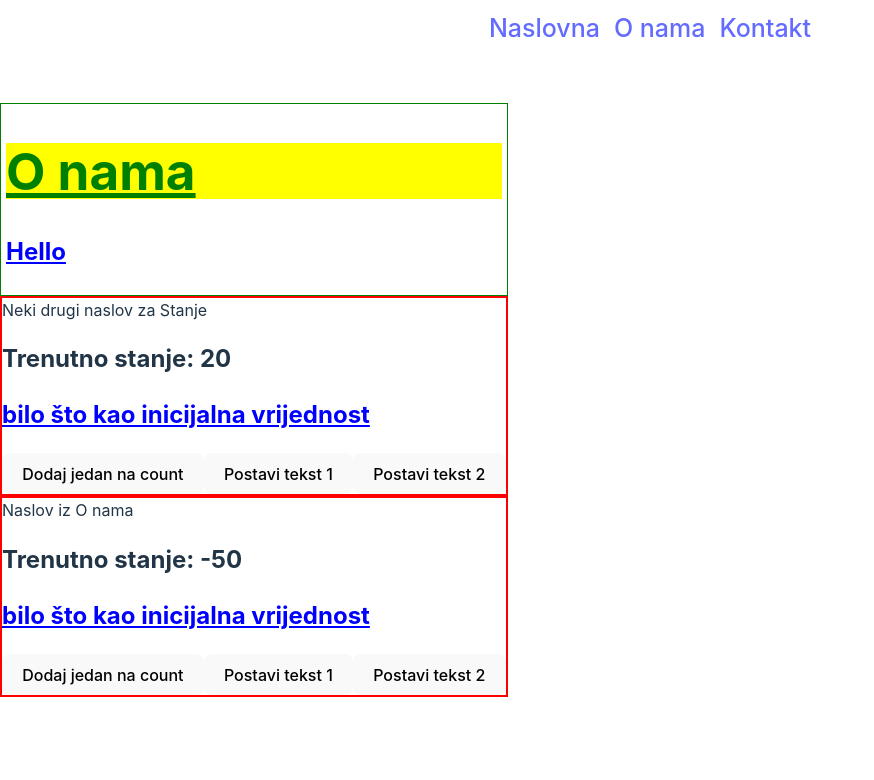
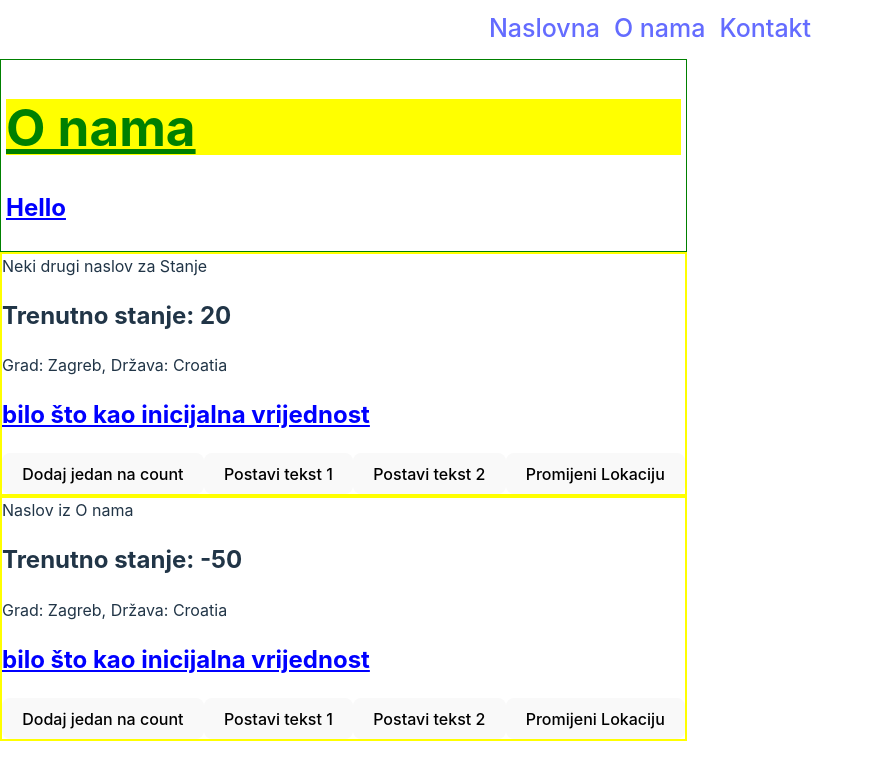
Before and after one commit to webbugt/algebra-react-vjezbe, a React (Vite) app: page /onama in a window 1280 px wide. Shown: the top 780 px of the page, without its empty margins (0-874 px from the left). Built offline with nearby package versions, Linux system fonts and the light colour scheme.

Commit message:
objekt u useState

```diff
--- a/src/components/KomponentaSaStanjem.jsx
+++ b/src/components/KomponentaSaStanjem.jsx
@@ -6,10 +6,16 @@ function KomponentaSaStanjem({ nekiNaslov, initialCount }) {
   const [count,setCount] = useState(initialCount);
   const [content,setContent] = useState("bilo što kao inicijalna vrijednost")
 
+  const [location,setLocation] = useState({
+    city: "Zagreb",
+    country: "Croatia"
+  })
+
   return (
-    <div style={{border:"solid red 2px"}}>
+    <div style={{border:"solid yellow 2px"}}>
       {nekiNaslov}
       <h2>Trenutno stanje: {count}</h2>
+      <p> Grad: {location.city}, Država: {location.country}</p>
       <BlueSubtitle title={content} />
       <button onClick={()=>{
         // modifikacija stanja kada ovisimo o prethodnom
@@ -30,6 +36,11 @@ function KomponentaSaStanjem({ nekiNaslov, initialCount }) {
       }} >
         Postavi tekst 2
       </button>
+      <button onClick={()=>{
+        setLocation({ city:"Amsterdam", country:"Nizozemska" })
+      }} >
+        Promijeni Lokaciju
+      </button>
 
     </div>
   );
```
